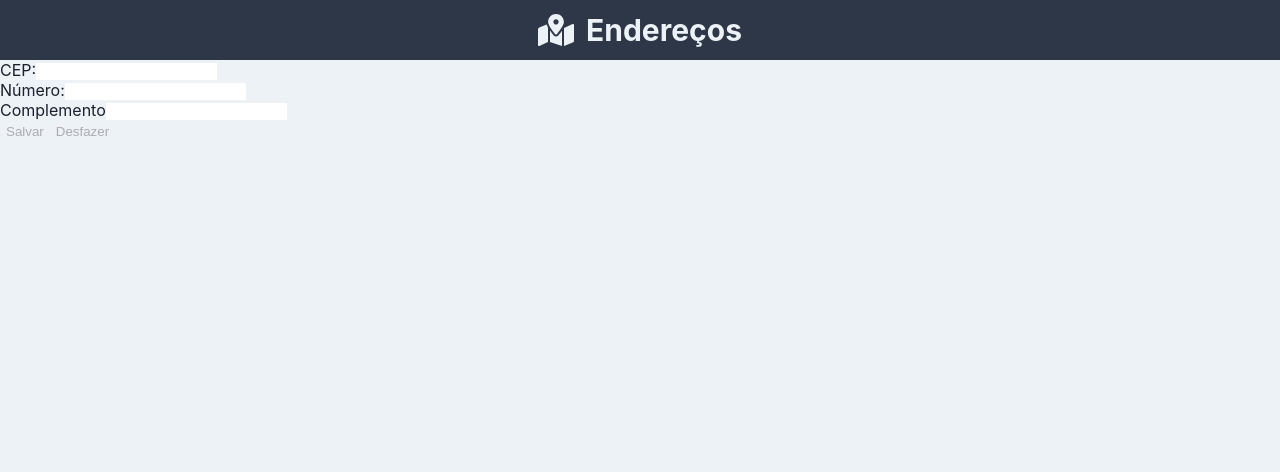
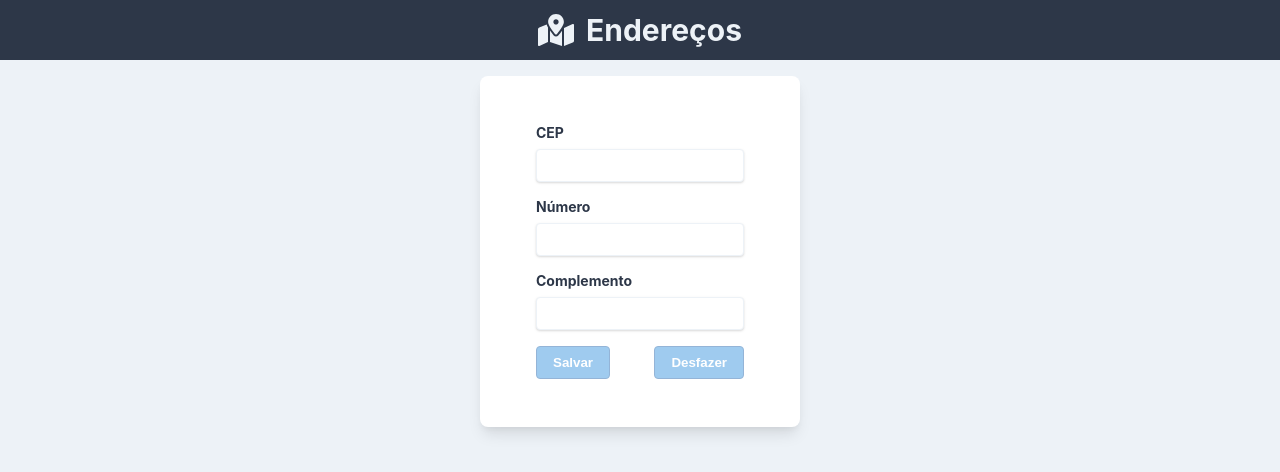
Before and after one commit to guicampanati/enderecos, a React (Create React App) app: page /criar in a window 1280 px wide. Shown: the top 472 px of the page. Built offline with nearby package versions, Linux system fonts and the light colour scheme.

Commit message:
Adicionando estilos formulário

```diff
--- /dev/null
+++ b/src/components/Address/Form/Button.js
@@ -0,0 +1,33 @@
+import styled from 'styled-components';
+
+const Button = styled.div`
+  display: flex;
+  justify-content: space-between;
+
+  button {
+    color: ${props => props.theme.color.white};
+    font-weight: ${props => props.theme.fontWeight.bold};
+    padding-top: ${props => props.theme.spacing.s2};
+    padding-bottom: ${props => props.theme.spacing.s2};
+    padding-left: ${props => props.theme.spacing.s4};
+    padding-right: ${props => props.theme.spacing.s4};
+    border-radius: ${props => props.theme.borderRadius.default};
+    border-width: 1px;
+    text-decoration: none;
+
+    border-color: ${props => props.theme.color.blue.dark};
+    background-color: ${props => props.theme.color.blue.light};
+
+    cursor: ${props => (props.disabled ? 'not-allowed' : 'pointer')};
+    opacity: ${props => (props.disabled ? 0.5 : 1)};
+
+    &:hover {
+      border-color: ${props =>
+        !props.disabled && props.theme.color.transparent};
+      background-color: ${props =>
+        !props.disabled && props.theme.color.blue.dark};
+    }
+  }
+`;
+
+export default Button;
--- /dev/null
+++ b/src/components/Address/Form/Container.js
@@ -0,0 +1,16 @@
+import styled from 'styled-components';
+
+const Container = styled.div`
+  display: flex;
+  align-items: center;
+  justify-content: center;
+  background-color: ${props => props.theme.color.white};
+  border-radius: ${props => props.theme.borderRadius.lg};
+  box-shadow: ${props => props.theme.boxShadow.lg};
+  margin: auto;
+  margin-top: ${props => props.theme.spacing.s4};
+  padding: ${props => props.theme.spacing.s8};
+  max-width: 20rem;
+`;
+
+export default Container;
--- /dev/null
+++ b/src/components/Address/Form/InputField.js
@@ -0,0 +1,33 @@
+import styled from 'styled-components';
+
+const InputField = styled.div`
+  margin-bottom: ${props => props.theme.spacing.s4};
+
+  input {
+    appearance: none;
+    width: ${props => props.theme.width.full};
+    box-shadow: ${props => props.theme.boxShadow.default};
+    padding: ${props => props.theme.spacing.s2};
+    color: ${props => props.theme.color.gray.dark};
+    border-width: 1px;
+    border-radius: ${props => props.theme.borderRadius.default};
+
+    border-color: ${props =>
+      props.error && props.touched
+        ? props.theme.color.red.medium
+        : props.theme.color.gray.light};
+
+    &:focus {
+      outline: 0;
+      box-shadow: ${props => props.theme.boxShadow.outline};
+    }
+  }
+
+  p {
+    color: ${props => props.theme.color.red.medium};
+    font-size: ${props => props.theme.fontSize.xs};
+    font-style: italic;
+  }
+`;
+
+export default InputField;
--- /dev/null
+++ b/src/components/Address/Form/InputLabel.js
@@ -0,0 +1,11 @@
+import styled from 'styled-components';
+
+const InputLabel = styled.div`
+  display: block;
+  color: ${props => props.theme.color.gray.dark};
+  font-size: ${props => props.theme.fontSize.sm};
+  font-weight: ${props => props.theme.fontWeight.bold};
+  margin-bottom: ${props => props.theme.spacing.s2};
+`;
+
+export default InputLabel;
--- /dev/null
+++ b/src/components/Address/Form/Wrapper.js
@@ -0,0 +1,11 @@
+import styled from 'styled-components';
+
+const Wrapper = styled.div`
+  width: ${props => props.theme.width.full};
+  padding-left: ${props => props.theme.spacing.s6};
+  padding-right: ${props => props.theme.spacing.s6};
+  padding-top: ${props => props.theme.spacing.s4};
+  padding-bottom: ${props => props.theme.spacing.s4};
+`;
+
+export default Wrapper;
--- a/src/components/Address/Form/index.js
+++ b/src/components/Address/Form/index.js
@@ -6,9 +6,15 @@ import {
   validateCep,
   validateNum
 } from './helpers';
+import Container from './Container';
+import Wrapper from './Wrapper';
+import InputLabel from './InputLabel';
+import InputField from './InputField';
+import Button from './Button';
 
 const Form = ({ onSubmit, initialValues }) => (
-  <div>
+  <Container>
+    <Wrapper>
       <FinalForm
         onSubmit={onSubmit}
         initialValues={initialValues}
@@ -16,35 +22,35 @@ const Form = ({ onSubmit, initialValues }) => (
           <form onSubmit={handleSubmit}>
             <Field name="cep" validate={validateCep} parse={normalizeCep}>
               {({ input, meta }) => (
-              <div>
-                <label>CEP:</label>
+                <InputField error={meta.error} touched={meta.touched}>
+                  <InputLabel>CEP</InputLabel>
                   <input {...input} type="text" />
                   {validating && <span>Carregando...</span>}
-                {meta.error && meta.touched && <span>{meta.error}</span>}
-              </div>
+                  {meta.error && meta.touched && <p>{meta.error}</p>}
+                </InputField>
               )}
             </Field>
 
             <Field name="numero" validate={validateNum} parse={normalizeNum}>
               {({ input, meta }) => (
-              <div>
-                <label>Número:</label>
+                <InputField error={meta.error} touched={meta.touched}>
+                  <InputLabel>Número</InputLabel>
                   <input {...input} type="text" />
-                {meta.error && meta.touched && <span>{meta.error}</span>}
-              </div>
+                  {meta.error && meta.touched && <p>{meta.error}</p>}
+                </InputField>
               )}
             </Field>
 
             <Field name="complemento">
               {({ input }) => (
-              <div>
-                <label>Complemento</label>
+                <InputField>
+                  <InputLabel>Complemento</InputLabel>
                   <input {...input} type="text" />
-              </div>
+                </InputField>
               )}
             </Field>
 
-          <div>
+            <Button disabled={submitting || validating || pristine}>
               <button
                 type={'submit'}
                 disabled={submitting || validating || pristine}
@@ -59,11 +65,12 @@ const Form = ({ onSubmit, initialValues }) => (
               >
                 Desfazer
               </button>
-          </div>
+            </Button>
           </form>
         )}
       />
-  </div>
+    </Wrapper>
+  </Container>
 );
 
 export default Form;
```
Lines whose indentation alone changed are shown as unchanged.
